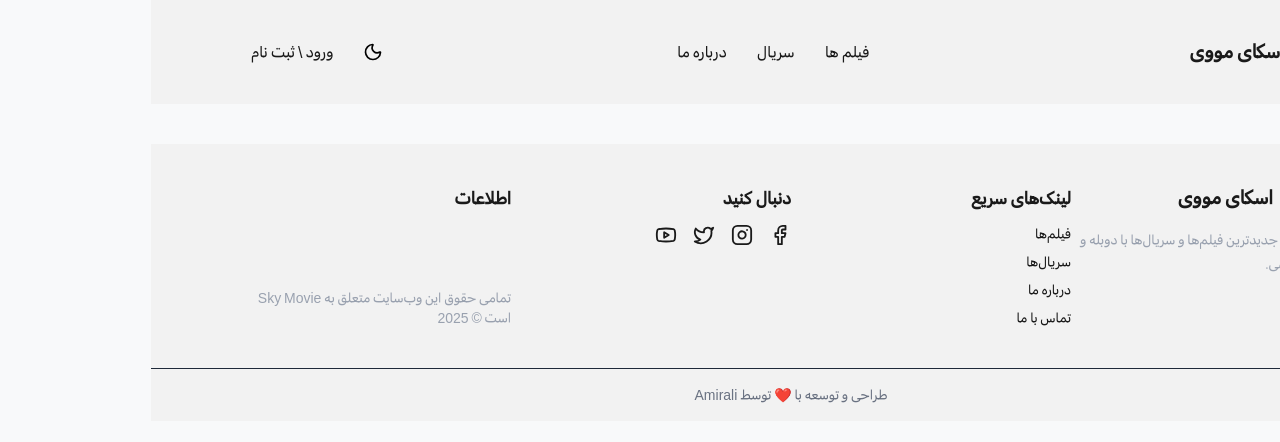
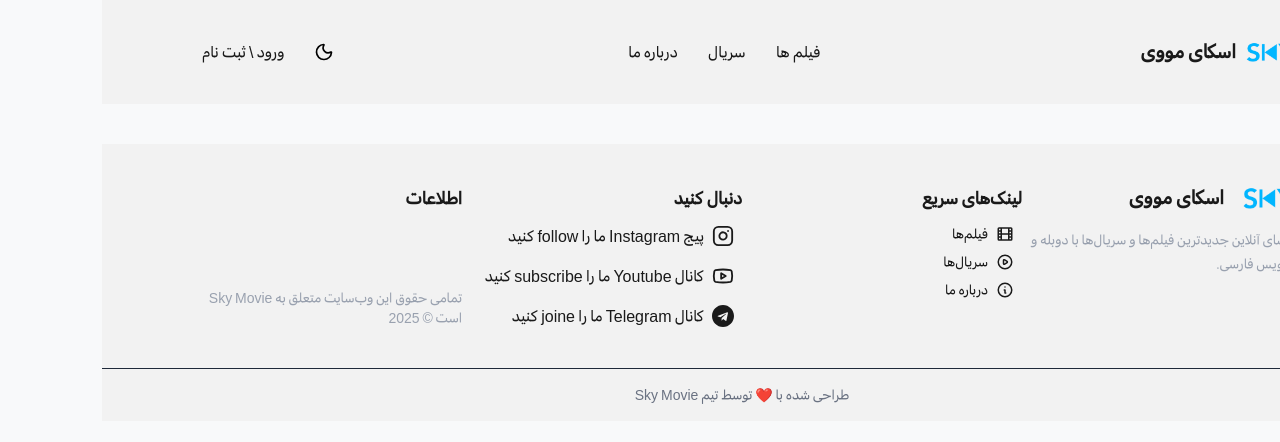
Before and after one commit to amiralibarghamadi2008/Sky-Movie, a Next.js app: page / in a window 1280 px wide. Shown: the top 442 px of the page. Built offline with nearby package versions, Linux system fonts and the light colour scheme.

Commit message:
Add details to the footer and add 404, 403, 500 pages

```diff
--- /dev/null
+++ b/src/app/error.jsx
@@ -0,0 +1,18 @@
+"use client";
+
+export default function Error({ error, reset }) {
+  return (
+    <div className="min-h-screen flex items-center justify-center">
+      <div className="text-center">
+        <span className="text-4xl font-bold mb-4">500</span>
+        <p className="text-xl">خطای سرور</p>
+        <button
+          onClick={reset}
+          className="mt-4 px-4 py-2 bg-blue-500 text-white rounded"
+        >
+          تلاش مجدد
+        </button>
+      </div>
+    </div>
+  );
+}
--- /dev/null
+++ b/src/app/forbidden.jsx
@@ -0,0 +1,10 @@
+export default function Forbidden() {
+  return (
+    <div className="min-h-screen flex items-center justify-center">
+      <div className="text-center">
+        <spsan className="text-4xl font-bold mb-4">403</spsan>
+        <p className="text-xl">دسترسی غیرمجاز</p>
+      </div>
+    </div>
+  );
+}
--- /dev/null
+++ b/src/app/not-found.jsx
@@ -0,0 +1,18 @@
+import Link from "next/link";
+
+export default function NotFound() {
+  return (
+    <div className="min-h-screen flex items-center justify-center flex-col">
+      <div className="text-center">
+        <span className="text-4xl font-bold mb-4">404</span>
+        <p className="text-xl pb-5">صفحه پیدا نشد</p>
+      </div>
+      <Link
+        href="/"
+        className="inline-block bg-blue-600 text-white px-6 py-2 rounded-lg hover:bg-blue-700 transition"
+      >
+        برگشت به خانه
+      </Link>
+    </div>
+  );
+}
--- a/src/components/Footer/footer.jsx
+++ b/src/components/Footer/footer.jsx
@@ -3,7 +3,13 @@
 import Image from "next/image";
 import Link from "next/link";
 import Logo from "../../../public/img/logo.png";
-import { Facebook, Instagram, Twitter, Youtube } from "lucide-react";
+import { Instagram, Youtube } from "lucide-react";
+
+const TelegramIcon = () => (
+  <svg width="22" height="22" viewBox="0 0 24 24" fill="currentColor">
+    <path d="M12 0C5.373 0 0 5.373 0 12s5.373 12 12 12 12-5.373 12-12S18.627 0 12 0zm5.562 8.197l-1.84 8.576c-.125.586-.463.732-.94.455l-2.607-1.92-1.26 1.214c-.138.138-.255.255-.523.255l.188-2.662 4.838-4.371c.211-.188-.046-.293-.33-.107l-5.992 3.773-2.586-.807c-.564-.176-.576-.564.117-.84l10.017-3.858c.47-.176.88.107.725.84z" />
+  </svg>
+);
 
 export default function Footer() {
   const currentYear = new Date().getFullYear();
@@ -30,27 +36,59 @@ export default function Footer() {
           </p>
         </div>
 
-        <div>
+        <div className="flex flex-col">
           <h3 className=" text-lg font-semibold mb-3">لینک‌های سریع</h3>
           <ul className="space-y-2 text-sm">
             <li>
-              <Link href="/movies" className="hover:">
+              <Link href="/movies" className=" flex items-center gap-2  px-2">
+                <svg
+                  width="18"
+                  height="18"
+                  viewBox="0 0 24 24"
+                  fill="none"
+                  stroke="currentColor"
+                  strokeWidth="2"
+                  strokeLinecap="round"
+                  strokeLinejoin="round"
+                >
+                  <path d="M7 4v16M17 4v16M3 8h4m10 0h4M3 12h18M3 16h4m10 0h4M4 20h16a1 1 0 001-1V5a1 1 0 00-1-1H4a1 1 0 00-1 1v14a1 1 0 001 1z" />
+                </svg>
                 فیلم‌ها
               </Link>
             </li>
             <li>
-              <Link href="/series" className="hover:">
+              <Link href="/series" className=" flex items-center gap-2  px-2">
+                <svg
+                  width="18"
+                  height="18"
+                  viewBox="0 0 24 24"
+                  fill="none"
+                  stroke="currentColor"
+                  strokeWidth="2"
+                  strokeLinecap="round"
+                  strokeLinejoin="round"
+                >
+                  <path d="M14.752 11.168l-3.197-2.132A1 1 0 0010 9.87v4.263a1 1 0 001.555.832l3.197-2.132a1 1 0 000-1.664z" />
+                  <path d="M21 12a9 9 0 11-18 0 9 9 0 0118 0z" />
+                </svg>
                 سریال‌ها
               </Link>
             </li>
             <li>
-              <Link href="/about" className="hover:">
+              <Link href="/about" className=" flex items-center gap-2  px-2">
+                <svg
+                  width="18"
+                  height="18"
+                  viewBox="0 0 24 24"
+                  fill="none"
+                  stroke="currentColor"
+                  strokeWidth="2"
+                  strokeLinecap="round"
+                  strokeLinejoin="round"
+                >
+                  <path d="M13 16h-1v-4h-1m1-4h.01M21 12a9 9 0 11-18 0 9 9 0 0118 0z" />
+                </svg>
                 درباره ما
-              </Link>
-            </li>
-            <li>
-              <Link href="/contact" className="hover:">
-                تماس با ما
               </Link>
             </li>
           </ul>
@@ -58,18 +96,27 @@ export default function Footer() {
 
         <div>
           <h3 className=" text-lg font-semibold mb-3">دنبال کنید</h3>
-          <div className="flex gap-4">
-            <Link href="#" className="hover:text-blue-500">
-              <Facebook size={22} />
+          <div className="flex flex-col gap-4">
+            <Link
+              href="#"
+              className="hover:text-pink-500 flex items-center gap-2  px-2"
+            >
+              <Instagram size={22} />
+              پیج Instagram ما را follow کنید
             </Link>
-            <Link href="#" className="hover:text-pink-500">
-              <Instagram size={22} />
+            <Link
+              href="#"
+              className="hover:text-red-500 flex items-center gap-2  px-2"
+            >
+              <Youtube size={22} />
+              کانال Youtube ما را subscribe کنید
             </Link>
-            <Link href="#" className="hover:text-sky-400">
-              <Twitter size={22} />
-            </Link>
-            <Link href="#" className="hover:text-red-500">
-              <Youtube size={22} />
+            <Link
+              href="#"
+              className="hover:text-blue-500 flex items-center gap-2  px-2"
+            >
+              <TelegramIcon size={22} />
+              کانال Telegram ما را joine کنید
             </Link>
           </div>
         </div>
@@ -84,7 +131,7 @@ export default function Footer() {
       </div>
 
       <div className="border-t border-gray-800 text-center py-4 text-sm text-gray-500">
-        طراحی و توسعه با ❤️ توسط Amirali
+        طراحی شده با ❤️ توسط تیم Sky Movie
       </div>
     </footer>
   );
```
